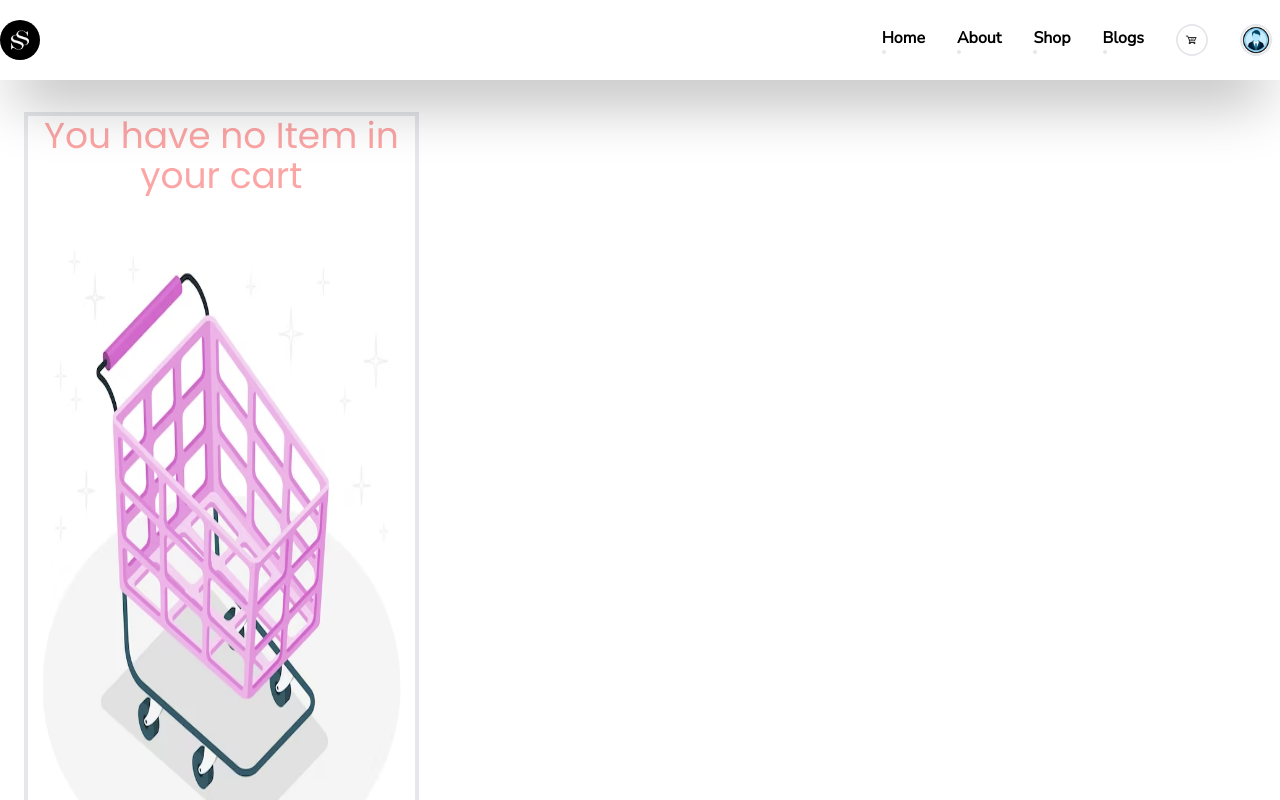
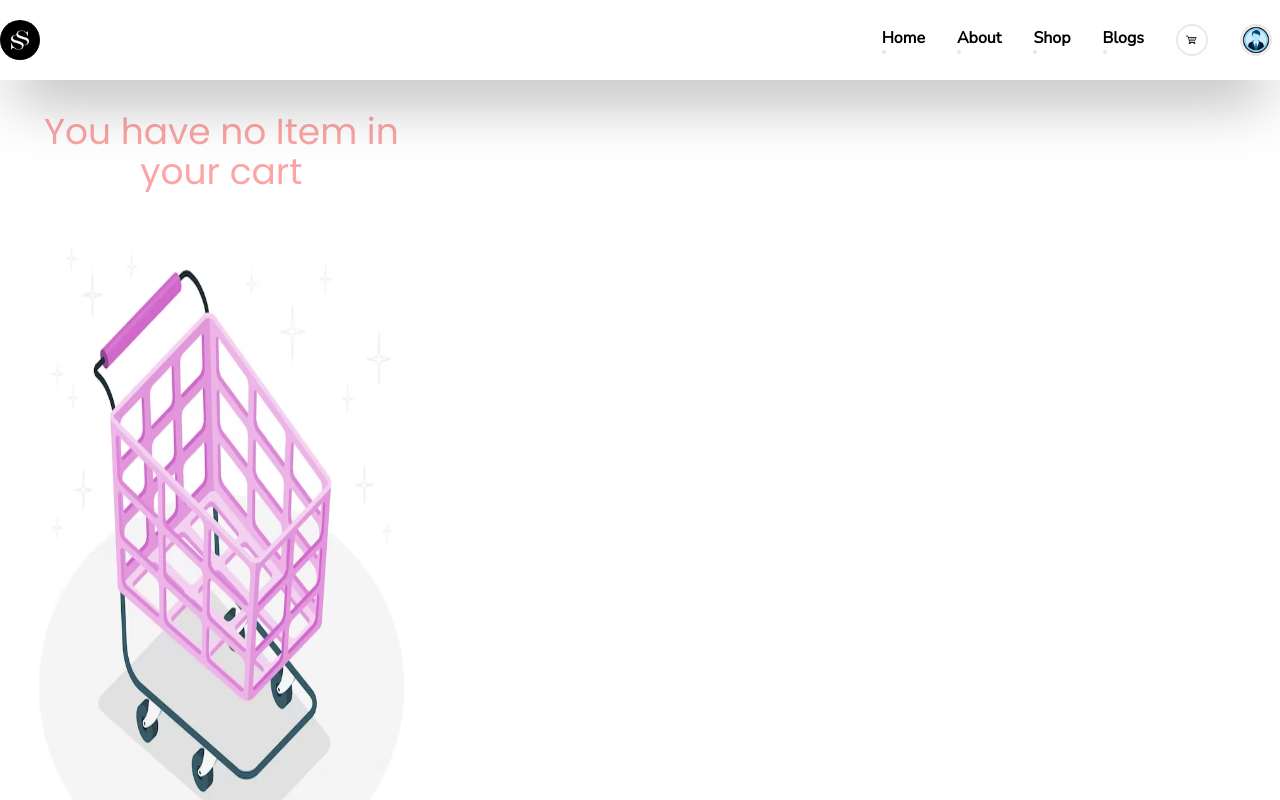
Before and after one commit to fortuneonyeka/shoppers-ecommerce, a React (Create React App) app in the folder shoopers-client/: page /cart in a window 1280 px wide. Shown: the top 800 px of the page. Built offline with nearby package versions, Linux system fonts and the light colour scheme.

Commit message:
change plus and minnus buttons to icons

```diff
--- a/shoopers-client/src/pages/Cart.jsx
+++ b/shoopers-client/src/pages/Cart.jsx
@@ -4,6 +4,8 @@ import { decrementItem, deleteItem, resetCart, incrementItem } from "../features
 import { MdDeleteForever } from "react-icons/md";
 import { RxReset } from "react-icons/rx";
 import emptyCart from "../assets/empty-cart.avif"
+import { FaPlusCircle } from "react-icons/fa";
+import { FaCircleMinus } from "react-icons/fa6";
 
 const Cart = () => {
   const cartItems = useSelector((state) => state.shopper.productData);
@@ -17,6 +19,7 @@ const Cart = () => {
   }, [cartItems]);
 
   return (
+
     <div className="h-full py-4">
       <div className="flex flex-col">
         {cartItems.length > 0 && (
@@ -54,8 +57,10 @@ const Cart = () => {
                     <p>Price: ${item.quantity * item.price}</p>
                   </div>
 
-                  <p onClick={() => dispatch(decrementItem({ _id: item._id }))} className="absolute left-2 top-2 text-2xl cursor-pointer">-</p>
-                  <p onClick={() => dispatch(incrementItem({ _id: item._id }))} className="absolute left-8 top-2 text-2xl cursor-pointer">+</p>
+
+                  <p onClick={() => dispatch(decrementItem({ _id: item._id }))} className="absolute left-2 top-2 text-2xl cursor-pointer"><FaCircleMinus className="hover:text-red-300"/></p>
+                  <p onClick={() => dispatch(incrementItem({ _id: item._id }))} className="absolute left-8 top-2 text-2xl cursor-pointer px-4"><FaPlusCircle className="hover:text-blue-600"/></p>
+
 
                   <p
                     onClick={() => dispatch(deleteItem(item._id))}
@@ -67,16 +72,15 @@ const Cart = () => {
               </div>
             ))
           ) : (
-            <div className="flex flex-col text-red-300 border-4 w-full h-[100vh] items-center">
-              <p className="text-4xl  flex justify-center text-center">
-                You have no Item in your cart
-              </p>
+            <div className="flex flex-col justify-center items-center text-red-300 w-full h-screen">
+              <p className="text-4xl text-center">You have no Item in your cart</p>
               <img className="w-[800px] h-[800px]" src={emptyCart} alt="empty Cart" />
             </div>
           )}
         </div>
       </div>
     </div>
+
   );
 };
 
```
